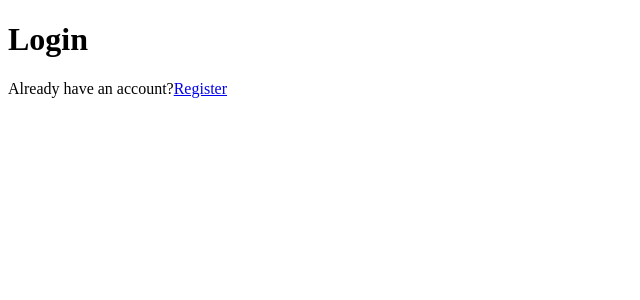
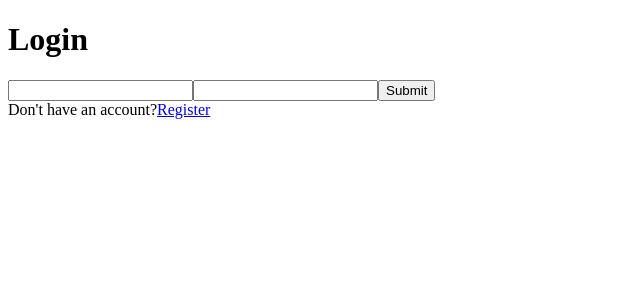
Before and after one commit to astowneer/asp-todolist, a React app in the folder frontend/: page /login in a window 1280 px wide. Shown: the top 300 px of the page, without its empty margins (0-640 px from the left). Built offline with nearby package versions, Linux system fonts and the light colour scheme; no server answers; the HTML template or start-up script is replaced by a standard one.

Commit message:
feat: add login component, use-login hook td-3

```diff
--- a/frontend/src/common/common.ts
+++ b/frontend/src/common/common.ts
@@ -4,6 +4,7 @@ export {
   ENV,
   ApiEndpoints,
   DataStatus,
+  StorageKey,
 } from "./enums/enums";
 export { ApiPath, HttpHeader, HttpMethods } from "./types/types";
 export { type ValueOf } from "./utils/utils";
@@ -14,4 +15,6 @@ export {
   type UserDto,
   type RegisterUserDto,
   type RegisterUserResponse,
+  type LoginUserDto,
+  type LoginUserResponseDto,
 } from "./types/types";
--- a/frontend/src/common/enums/api-endpoints.enum.ts
+++ b/frontend/src/common/enums/api-endpoints.enum.ts
@@ -1,6 +1,7 @@
 const ApiEndpoints = {
-  ROOT: '',
-  REGISTER: 'register',
+  ROOT: "",
+  REGISTER: "register",
+  LOGIN: "login",
 } as const;
 
 export { ApiEndpoints };
--- a/frontend/src/common/enums/enums.ts
+++ b/frontend/src/common/enums/enums.ts
@@ -3,3 +3,4 @@ export { ContentType } from "./content-type.enum";
 export { ENV } from "./env.enum";
 export { ApiEndpoints } from "./api-endpoints.enum";
 export { DataStatus } from "./data-status.enum";
+export { StorageKey } from "./storage-key.enum";
--- /dev/null
+++ b/frontend/src/common/enums/storage-key.enum.ts
@@ -0,0 +1,6 @@
+const StorageKey = {
+  ACCESS_TOKEN: "access-token",
+  REFRESH_TOKEN: "refresh-token",
+} as const;
+
+export { StorageKey };
--- a/frontend/src/common/types/auth/auth.ts
+++ b/frontend/src/common/types/auth/auth.ts
@@ -10,4 +10,20 @@ type RegisterUserDto = {
 
 type RegisterUserResponse = UserDto;
 
-export { type UserDto, type RegisterUserDto, type RegisterUserResponse };
+type LoginUserDto = {
+  username: string;
+  password: string;
+};
+
+type LoginUserResponseDto = {
+  accessToken: string;
+  refreshToken: string;
+};
+
+export {
+  type UserDto,
+  type RegisterUserDto,
+  type RegisterUserResponse,
+  type LoginUserDto,
+  type LoginUserResponseDto,
+};
--- a/frontend/src/common/types/types.ts
+++ b/frontend/src/common/types/types.ts
@@ -9,4 +9,6 @@ export {
   type UserDto,
   type RegisterUserDto,
   type RegisterUserResponse,
+  type LoginUserDto,
+  type LoginUserResponseDto,
 } from "./auth/auth";
--- a/frontend/src/components/auth/login/page.tsx
+++ b/frontend/src/components/auth/login/page.tsx
@@ -1,9 +1,49 @@
+import z from "zod";
+import { useForm } from "react-hook-form";
+import { zodResolver } from "@hookform/resolvers/zod";
+import { useLogin } from "./use-login";
+
+const loginSchema = z.object({
+  username: z
+    .string({
+      error: "Username is required",
+    })
+    .min(5, "Username should be at least 5 characters"),
+  password: z
+    .string({
+      error: "Password is required",
+    })
+    .min(6, "Password should be at least 6 characters"),
+});
+
 export default function Login() {
+  const {
+    reset,
+    handleSubmit,
+    register,
+    formState: { errors },
+  } = useForm({
+    resolver: zodResolver(loginSchema),
+  });
+
+  const { isPending, handleLogin } = useLogin(reset);
+
+  const onSubmit = handleSubmit(handleLogin);
+
   return (
     <main>
       <h1>Login</h1>
+      <form onSubmit={onSubmit}>
+        <input type="text" {...register("username")} />
+        {errors.username && <div>{errors.username.message}</div>}
+        <input type="text" {...register("password")} />
+        {errors.password && <div>{errors.password.message}</div>}
+        <button type="submit" disabled={isPending}>
+          Submit
+        </button>
+      </form>
       <span>
-        Already have an account?
+        Don't have an account?
         <a href="/register">Register</a>
       </span>
     </main>
--- /dev/null
+++ b/frontend/src/components/auth/login/use-login.tsx
@@ -0,0 +1,35 @@
+import { useNavigate } from "react-router-dom";
+import { useAppDispatch, useAppSelector } from "../../../hooks/hooks";
+import { actions } from "../../../store/auth/auth";
+import {
+  AppPath,
+  DataStatus,
+  StorageKey,
+  type LoginUserDto,
+} from "../../../common/common";
+import { useEffect } from "react";
+
+export function useLogin(reset?: () => void) {
+  const navigate = useNavigate();
+  const dispatch = useAppDispatch();
+  const status = useAppSelector((state) => state.auth.status);
+  const token = useAppSelector((state) => state.auth.tokens);
+
+  useEffect(() => {
+    if (token && status === DataStatus.FULFILLED) {
+      localStorage.setItem(StorageKey.ACCESS_TOKEN, token.accessToken);
+      sessionStorage.setItem(StorageKey.REFRESH_TOKEN, token.accessToken);
+      navigate(AppPath.ROOT);
+      reset?.();
+    }
+  }, [token, status]);
+
+  const handleLogin = async (data: LoginUserDto) => {
+    await dispatch(actions.login(data));
+  };
+
+  return {
+    handleLogin,
+    isPending: status === DataStatus.PENDING,
+  };
+}
--- a/frontend/src/services/auth.service.ts
+++ b/frontend/src/services/auth.service.ts
@@ -3,6 +3,8 @@ import {
   ApiPath,
   ContentType,
   HttpMethods,
+  type LoginUserDto,
+  type LoginUserResponseDto,
   type RegisterUserDto,
   type RegisterUserResponse,
 } from "../common/common";
@@ -34,6 +36,14 @@ class Auth {
     });
   }
 
+  public login(user: LoginUserDto): Promise<LoginUserResponseDto> {
+    return this.http.load(this.getUrl(ApiEndpoints.LOGIN), {
+      method: HttpMethods.POST,
+      contentType: ContentType.JSON,
+      payload: JSON.stringify(user),
+    });
+  }
+
   private getUrl(path = ""): string {
     return `${this.baseUrl}/${this.basePath}/${path}`;
   }
--- a/frontend/src/store/auth/actions.ts
+++ b/frontend/src/store/auth/actions.ts
@@ -1,7 +1,11 @@
 import { createAsyncThunk } from "@reduxjs/toolkit";
 
 import { name } from "./slice";
-import { type AsyncThunkConfig } from "../../common/common";
+import {
+  type AsyncThunkConfig,
+  type LoginUserDto,
+  type LoginUserResponseDto,
+} from "../../common/common";
 import {
   type RegisterUserDto,
   type RegisterUserResponse,
@@ -19,4 +23,16 @@ const register = createAsyncThunk<
   return result;
 });
 
-export { register };
+const login = createAsyncThunk<
+  LoginUserResponseDto,
+  LoginUserDto,
+  AsyncThunkConfig
+>(`${name}/login`, async (payload, { extra }) => {
+  const { usersService } = extra;
+
+  const result = usersService.login(payload);
+
+  return result;
+});
+
+export { register, login };
--- a/frontend/src/store/auth/auth.ts
+++ b/frontend/src/store/auth/auth.ts
@@ -1,9 +1,10 @@
-import { register } from "./actions";
+import { register, login } from "./actions";
 import { actions, reducer } from "./slice";
 
 const allActions = {
   ...actions,
   register,
+  login,
 };
 
 export { allActions as actions, reducer };
--- a/frontend/src/store/auth/slice.ts
+++ b/frontend/src/store/auth/slice.ts
@@ -1,15 +1,21 @@
 import type { ValueOf } from "../../common/utils/value-of";
 import { createSlice } from "@reduxjs/toolkit";
-import { register } from "./actions";
-import { DataStatus, type UserDto } from "../../common/common";
+import { register, login } from "./actions";
+import {
+  DataStatus,
+  type LoginUserResponseDto,
+  type UserDto,
+} from "../../common/common";
 
 type State = {
   userInfo: UserDto | null;
+  tokens: LoginUserResponseDto | null;
   status: ValueOf<typeof DataStatus>;
 };
 
 const initialState: State = {
   userInfo: null,
+  tokens: null,
   status: DataStatus.IDLE,
 };
 
@@ -28,6 +34,16 @@ const { reducer, actions, name } = createSlice({
       builder.addCase(register.rejected, (state) => {
         state.status = DataStatus.REJECTED;
       });
+    builder.addCase(login.pending, (state) => {
+      state.status = DataStatus.PENDING;
+    }),
+      builder.addCase(login.fulfilled, (state, action) => {
+        state.tokens = action.payload;
+        state.status = DataStatus.FULFILLED;
+      }),
+      builder.addCase(login.rejected, (state) => {
+        state.status = DataStatus.REJECTED;
+      });
   },
 });
 
```
Lines whose indentation alone changed are shown as unchanged.
